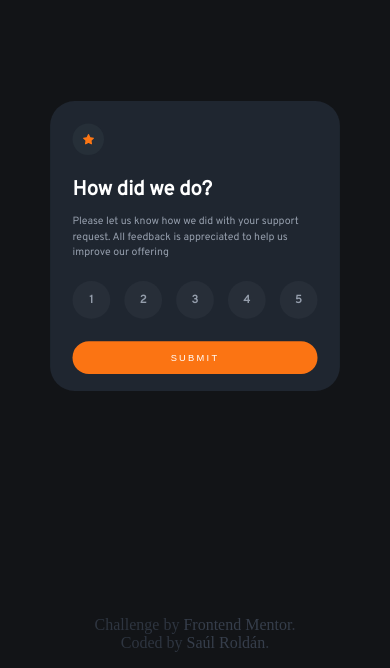
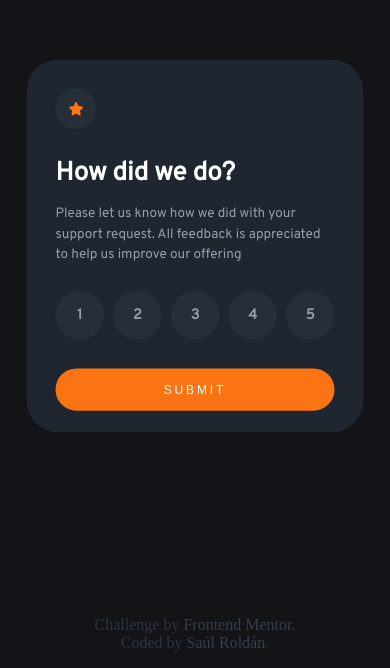
Before and after one commit to saulry90/Frontendmentor__interactive-rating-component-main, a plain HTML site: page index.html in a window 390 px wide. Shown: the part 176-844 px from the top of the page. Drawn offline with Linux system fonts and the light colour scheme.

Commit message:
responsive fixes

```diff
--- a/css/styles.scss
+++ b/css/styles.scss
@@ -175,7 +175,7 @@ body {margin: 0;}
 
 @media screen and (max-width: 475px) {
       .card {
-            transform: scale(0.7);
+            transform: scale(0.9);
       }
       .attribution {
             width: 80%;
@@ -186,3 +186,8 @@ body {margin: 0;}
             }
       }
     }
+    @media screen and (max-width: 390px) {
+      .card {
+            width: 310px !important;
+      }
+    }
```
Also changed, not shown: css/styles.css, 1 other file.
